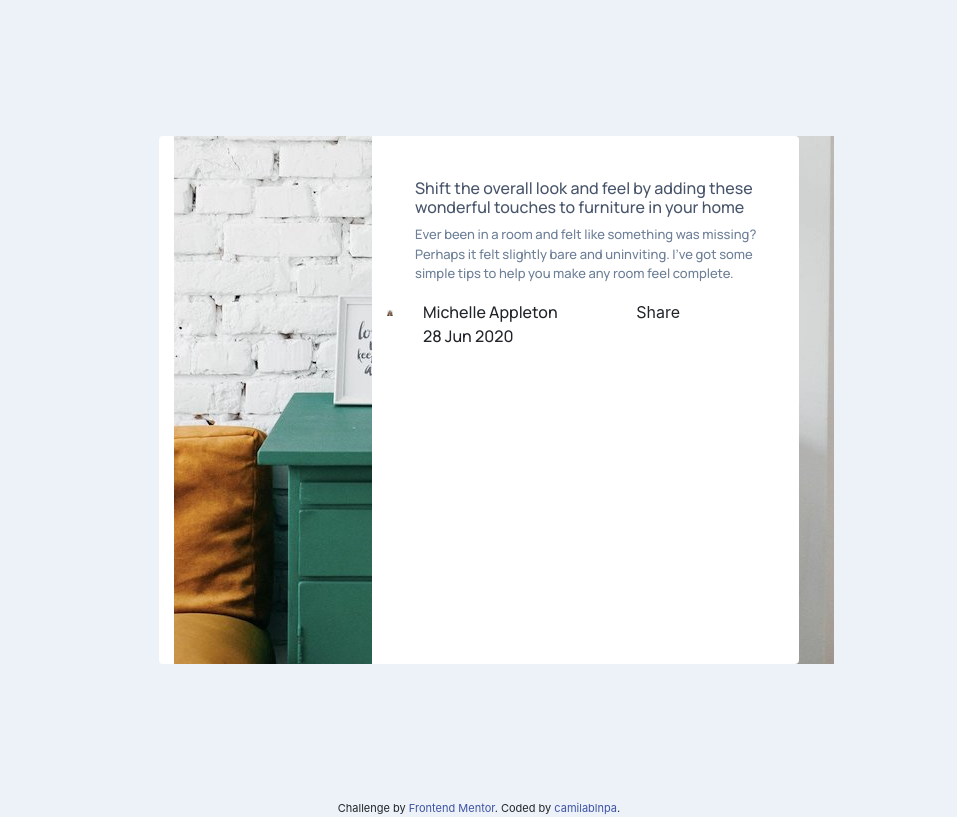
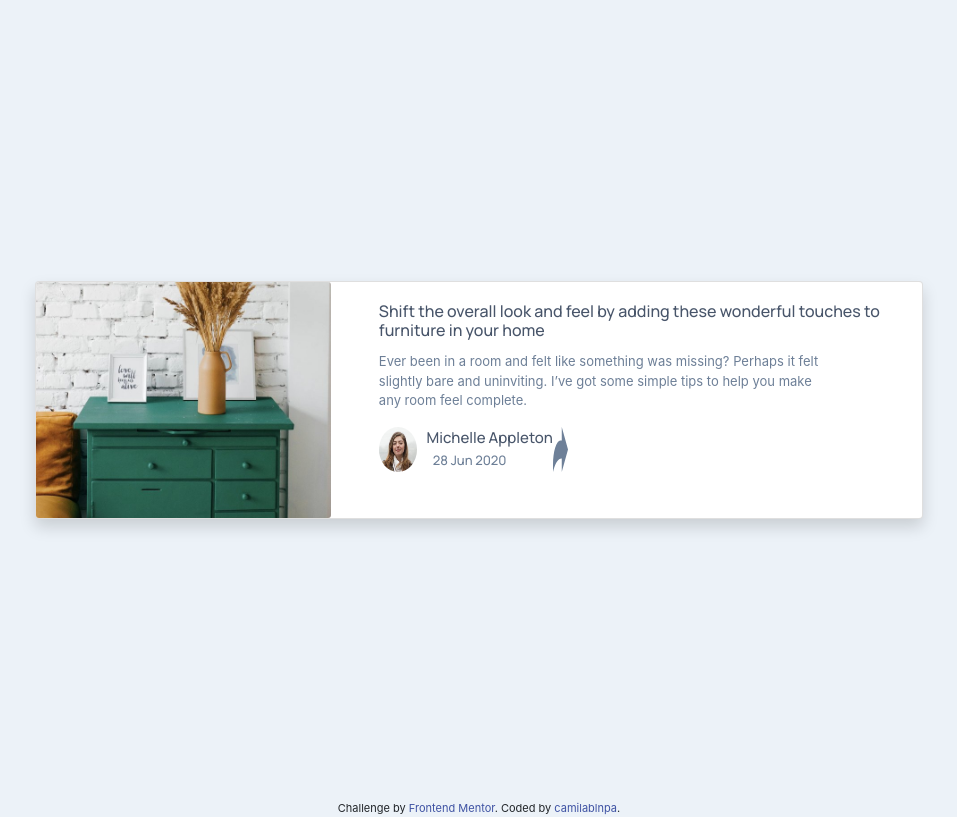
Before and after one commit to cblnpa/frontendmentor-article-preview, a plain HTML site: page index.html in a window 1280 px wide. Shown: the whole page, without its empty margins (161-1118 px from the left). Drawn offline with nearby package versions, Linux system fonts and the light colour scheme.

Commit message:
almost ready. Remains pending the share button

```diff
--- a/index.html
+++ b/index.html
@@ -13,38 +13,34 @@
 </head>
 
 <body>
-
-  <div class="container-fluid h-100 d-flex flex-column justify-content-center">
-    <div class="row justify-content-center">
-      <div class="col-3"></div>
-      <div class="col-2 rounded-left bgcolor">
-        <img src="images/drawers.jpg" style="object-fit: contain;">
-      </div>
-      <div class="col-4 rounded-right bgcolor">
-        <div class="row">
-          <h6 class="font-manrope tittle-style"> Shift the overall look and feel by adding these wonderful touches to
-            furniture in your home </h6>
+  <div class="container h-100 d-flex flex-column justify-content-center">
+    <div class="card shadow">
+      <div class="row no-gutters">
+        <div class="col-4">
+          <img src="images/drawers.jpg" class="card-img" alt="card-image">
         </div>
-        <div class="row">
-          <p class="font-manrope p-style light"> Ever been in a room and felt like something was missing? Perhaps
-            it felt slightly bare and uninviting. I’ve got some simple tips
-            to help you make any room feel complete.</p>
-        </div>
-        <div class="row">
-          <div class="col-md-1">
-            <img src="images/avatar-michelle.jpg" class="img-fluid">
-          </div>
-          <div class="col-md-6">
-            <span class="font-manrope very-dark">Michelle Appleton</span></br>
-            <span class="font-manrope light">28 Jun 2020 </span>
-          </div>
-          <div class="col-md-1">
-            Share
+        <div class="col-8">
+          <div class="card-body">
+            <h6 class="card-title font-manrope tittle-style"> Shift the overall look and feel by adding these
+              wonderful
+              touches to
+              furniture in your home </h6>
+            <p class=" card-text p-style light"> Ever been in a room and felt like something was missing? Perhaps
+              it felt slightly bare and uninviting. I’ve got some simple tips
+              to help you make any room feel complete.</p>
+            <div class="row avatar-style">
+              <img src="images/avatar-michelle.jpg" style="width: 7%;" class="img-fluid rounded-circle">
+              <div class="font-manrope tittle-style span-tittle">
+                Michelle Appleton<br>
+                <span class="font-manrope p-style">28 Jun 2020 </span>
+              </div>
+              <img src="images/icon-share.svg">
+            </div>
           </div>
         </div>
       </div>
-      <div class="col-3"></div>
     </div>
+
   </div>
 
   <footer>
--- a/styles.css
+++ b/styles.css
@@ -17,24 +17,33 @@ body {
   background-color: hsl(210, 46%, 95%);
 }
 
+.card {
+  width: auto;
+  margin-left: 10%;
+  margin-right: 10%;
+}
+
 .font-manrope {
   font-family: 'Manrope', sans-serif;
 }
 
 .tittle-style {
   color: hsl(217, 19%, 35%);
-  margin-top: 10%;
-  margin-left: 10%;
-  margin-right: 10%;
+  margin-left: 5%;
 }
 
 .p-style {
   color: hsl(214, 17%, 51%);
-  margin-left: 10%;
-  margin-right: 10%;
   font-size: 13px;
+  margin-left: 5%;
+  margin-right: 15%;
 }
 
-.bgcolor {
-  background-color: white;
+.span-tittle{
+  font-size: 15px;
+  margin-left: 10px;
 }
+
+.avatar-style{
+  margin-left: 5%;
+}
```
